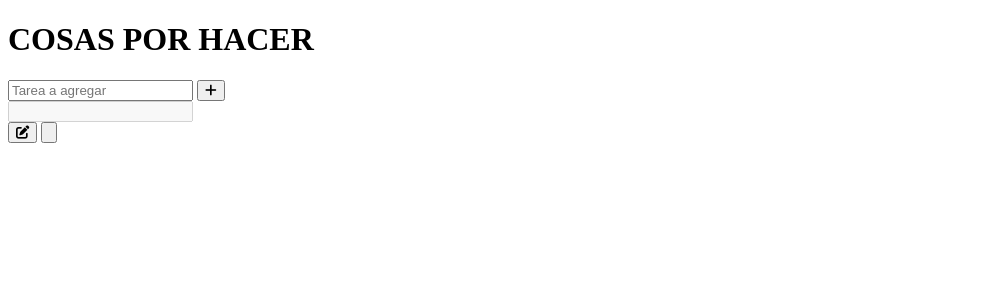
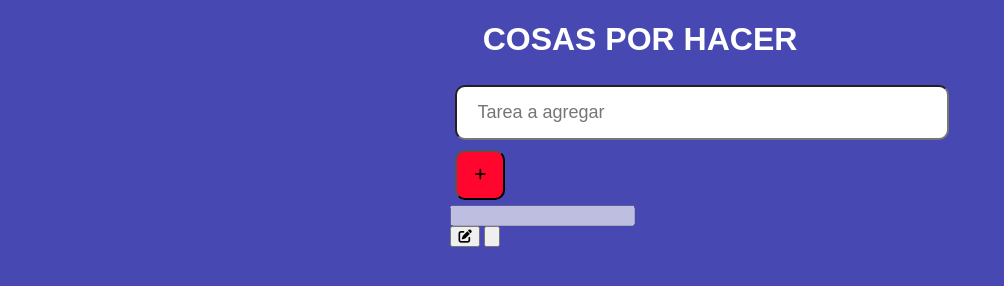
Before and after one commit to t3b1/Proyecto_Clases_M4_P5, a plain HTML site: page index.html in a window 1280 px wide. Shown: the whole page, without its empty margins (0-1004 px from the left). Drawn offline with Linux system fonts and the light colour scheme; some icons are missing.

Commit message:
avance clase 2 estilo css

```diff
--- a/css/estilo.css
+++ b/css/estilo.css
@@ -0,0 +1,34 @@
+body{
+    background-color: rgb(72, 72, 179);
+    font-family: Arial, sans-serif;
+}
+.contenedor {
+    margin: 0 35%;
+    justify-content:center;
+}
+h1{
+    text-align: center;
+    color: #fff;
+}
+.input  {
+    width: 450px;
+    height: 50px;
+    margin: 5px;
+    padding-top: opx;
+    padding-bottom: 0px;
+    padding-left: 20px;
+    padding-right: 20px;
+    border-radius: 10px;
+    background-color: #fff;
+    font-size: 18px;
+}
+.btn-agregar {
+    width: 50px;
+    height: 50px;
+    margin: 5px;
+    border-radius: 10px;
+    background-color: rgb(255, 6, 46);
+}
+.btn-agregar:hover {
+    opacity: 0.9;
+}
--- a/index.html
+++ b/index.html
@@ -1,5 +1,6 @@
 <!DOCTYPE html>
 <html lang="en">
+
 <head>
     <meta charset="UTF-8">
     <meta http-equiv="X-UA-Compatible" content="IE=edge">
@@ -7,7 +8,9 @@
     <title>Document</title>
     <link rel="stylesheet" href="css/estilo.css">
 </head>
+
 <body>
+    <div class="contenedor">
         <h1>COSAS POR HACER</h1>
         <div class="input-div">
             <input type="text" class="input" placeholder="Tarea a agregar">
@@ -21,6 +24,9 @@
             <button class="btn-editar"><i class="fa-solid fa-pen-to-square"></i></button>
             <button class="btn-remover"><i class="fa-solid fa-circle-trash"></i></button>
         </div>
+    </div>
+
     <script src="https://kit.fontawesome.com/ba0ece2d64.js"></script>
 </body>
+
 </html>
```
Lines whose indentation alone changed are shown as unchanged.
